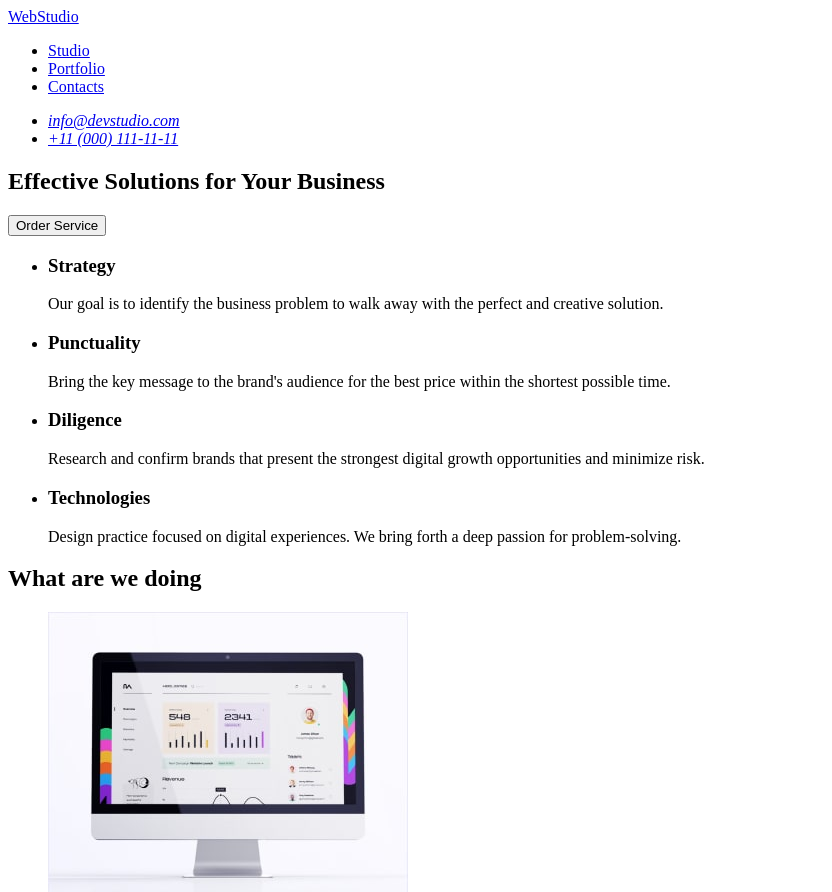
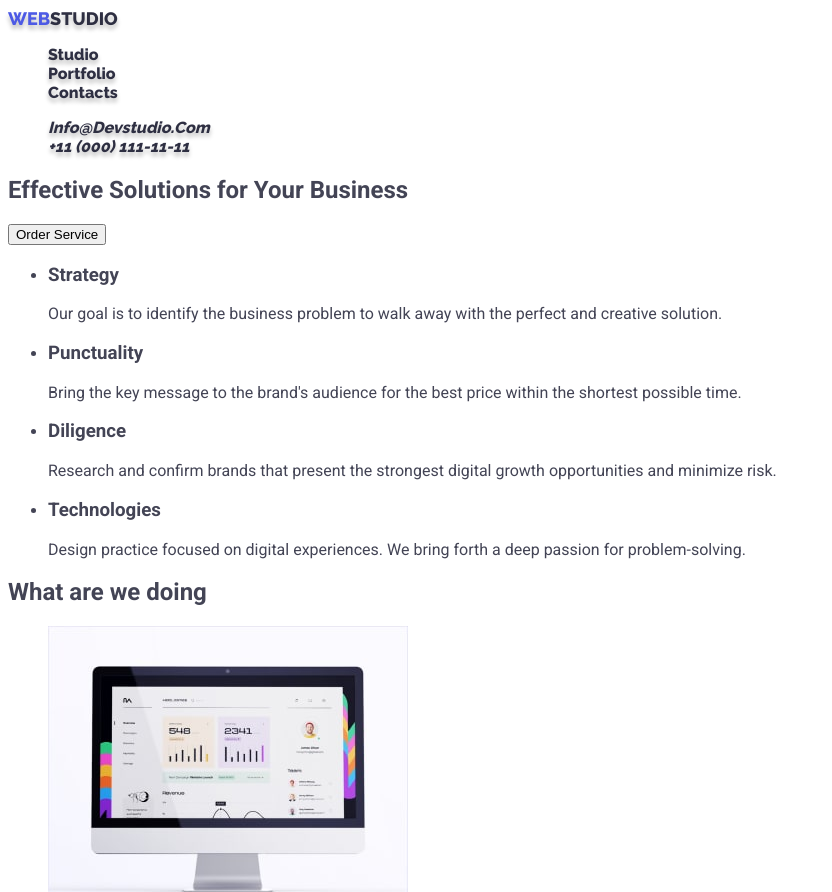
Before and after one commit to Vitalii1973/goit-markup-hw-02, a plain HTML site: page index.html in a window 1280 px wide. Shown: the top 892 px of the page, without its empty margins (0-832 px from the left). Drawn offline with Linux system fonts and the light colour scheme.

Commit message:
color CSS

```diff
--- a/css/styles.css
+++ b/css/styles.css
@@ -0,0 +1,62 @@
+.visually-hidden {
+  position: absolute;
+  width: 1px;
+  height: 1px;
+  margin: -1px;
+  border: 0;
+  padding: 0;
+
+  white-space: nowrap;
+  clip-path: inset(100%);
+  clip: rect(0 0 0 0);
+  overflow: hidden;
+}
+/* Базовий стиль */
+body {
+  font-family: 'Roboto', sans-serif;
+  font-size: 16px;
+  color: #2e2f42;
+  color: #434455;
+  background-color: #ffffff;
+}
+/* Оформлення логотипу */
+.link {
+  font-family: 'Raleway', sans-serif;
+  text-decoration: none;
+  font-size: 18px;
+  text-transform: uppercase;
+  font-weight: 800;
+  color: #4d5ae5;
+  text-shadow: 0px 4px 4px rgba(0, 0, 0, 0.25);
+}
+/* друга частина логотипу */
+.logo-link {
+  font-family: 'Raleway', sans-serif;
+  text-decoration: none;
+  font-size: 18px;
+  text-transform: uppercase;
+  font-weight: 800;
+  color: #2e2f42;
+  text-shadow: 0px 4px 4px rgba(0, 0, 0, 0.25);
+}
+/* Логотип у футері */
+.logo-link-studio {
+  font-family: 'Raleway', sans-serif;
+  text-decoration: none;
+  font-size: 18px;
+  text-transform: uppercase;
+  font-weight: 800;
+  color: #f4f4fd;
+  text-shadow: 0px 4px 4px rgba(0, 0, 0, 0.25);
+}
+/* Меню навігації-посилання */
+.list {
+  list-style: none;
+}
+.list .link {
+  text-transform: capitalize;
+  font-weight: 500;
+  font-size: 16px;
+  color: #2e2f42;
+  text-shadow: 0px 4px 4px rgba(0, 0, 0, 0.25);
+}
--- a/index.html
+++ b/index.html
@@ -5,25 +5,40 @@
     <meta http-equiv="X-UA-Compatible" content="IE=edge" />
     <meta name="viewport" content="width=device-width, initial-scale=1.0" />
     <title>Document</title>
+    <link rel="preconnect" href="https://fonts.googleapis.com" />
+    <link rel="preconnect" href="https://fonts.gstatic.com" crossorigin />
+    <link
+      href="https://fonts.googleapis.com/css2? family= Raleway:wght@800 & family=Roboto:wght@400;500;700;900&display=swap"
+      rel="stylesheet"
+    />
+    <link rel="stylesheet" href="./css/styles.css" />
   </head>
   <body>
     <!-- Head_cap -->
     <header>
       <!-- Logotype -->
       <nav>
-        <a href="./index.html">WebStudio</a>
+        <a class="link" href="./index.html"
+          >Web<span class="logo-link">Studio</span></a
+        >
         <!-- Menu navigation -->
-        <ul>
-          <li><a href="./index.html">Studio</a></li>
-          <li><a href="./portfolio.html">Portfolio</a></li>
-          <li><a href="#">Contacts</a></li>
+        <ul class="list">
+          <li><a class="link" href="./index.html">Studio</a></li>
+          <li><a class="link" href="./portfolio.html">Portfolio</a></li>
+          <li><a class="link" href="#">Contacts</a></li>
         </ul>
       </nav>
       <!-- Contacts -->
       <address>
-        <ul>
-          <li><a href="mailto:info@devstudio.com">info@devstudio.com</a></li>
-          <li><a href="tel:+110001111111">+11 (000) 111-11-11</a></li>
+        <ul class="list">
+          <li>
+            <a class="link" href="mailto:info@devstudio.com"
+              >info@devstudio.com</a
+            >
+          </li>
+          <li>
+            <a class="link" href="tel:+110001111111">+11 (000) 111-11-11</a>
+          </li>
         </ul>
       </address>
     </header>
@@ -36,7 +51,7 @@
       </section>
       <!-- Section 2 -->
       <section>
-        <h2 hidden>emptiness</h2>
+        <h2 class="visually-hidden">emptiness</h2>
         <ul>
           <li>
             <h3>Strategy</h3>
@@ -147,7 +162,9 @@
     </main>
     <!-- Footer  -->
     <footer>
-      <a href="./index.html">WebStudio</a>
+      <a class="link" href="./index.html"
+        >Web<span class="logo-link-studio">Studio</span></a
+      >
       <p>
         Increase the flow of customers and sales for your business with digital
         marketing & growth solutions.
```
Also changed, not shown: portfolio.html (+9 -2 lines).
